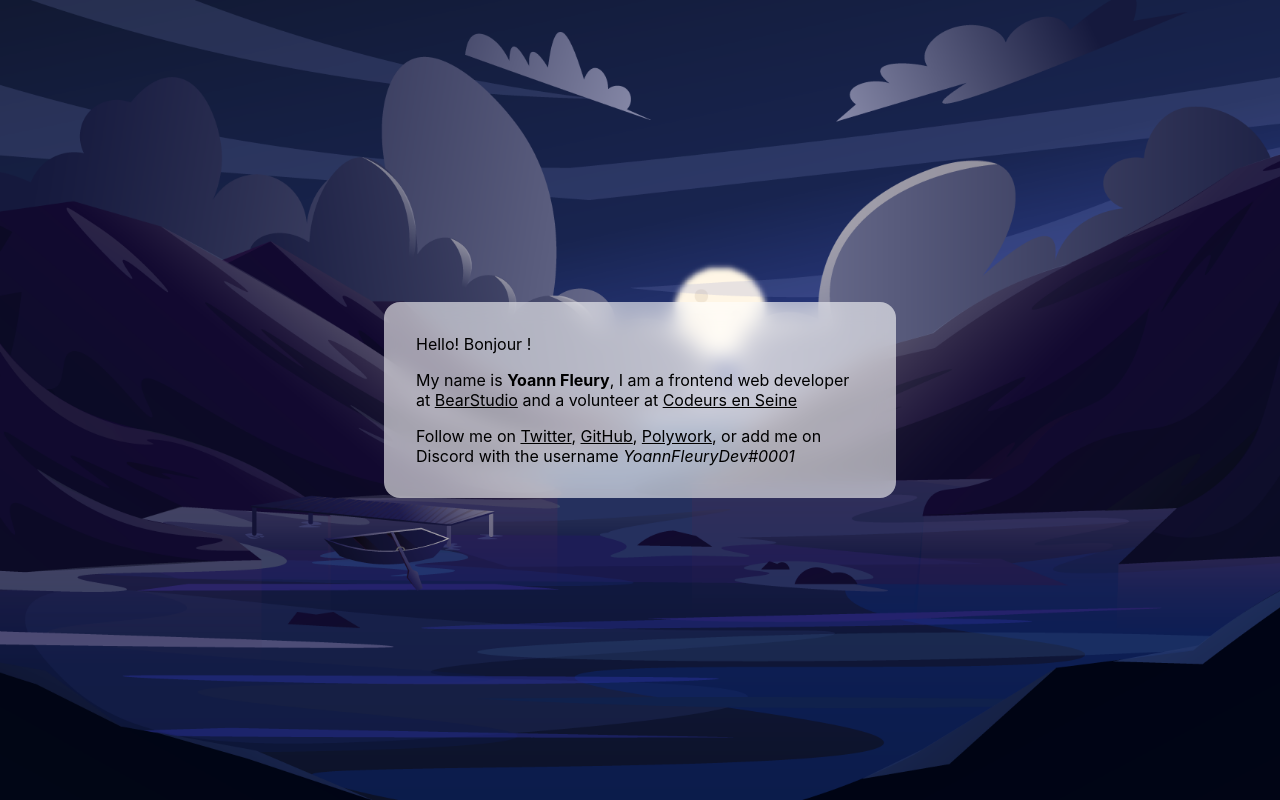
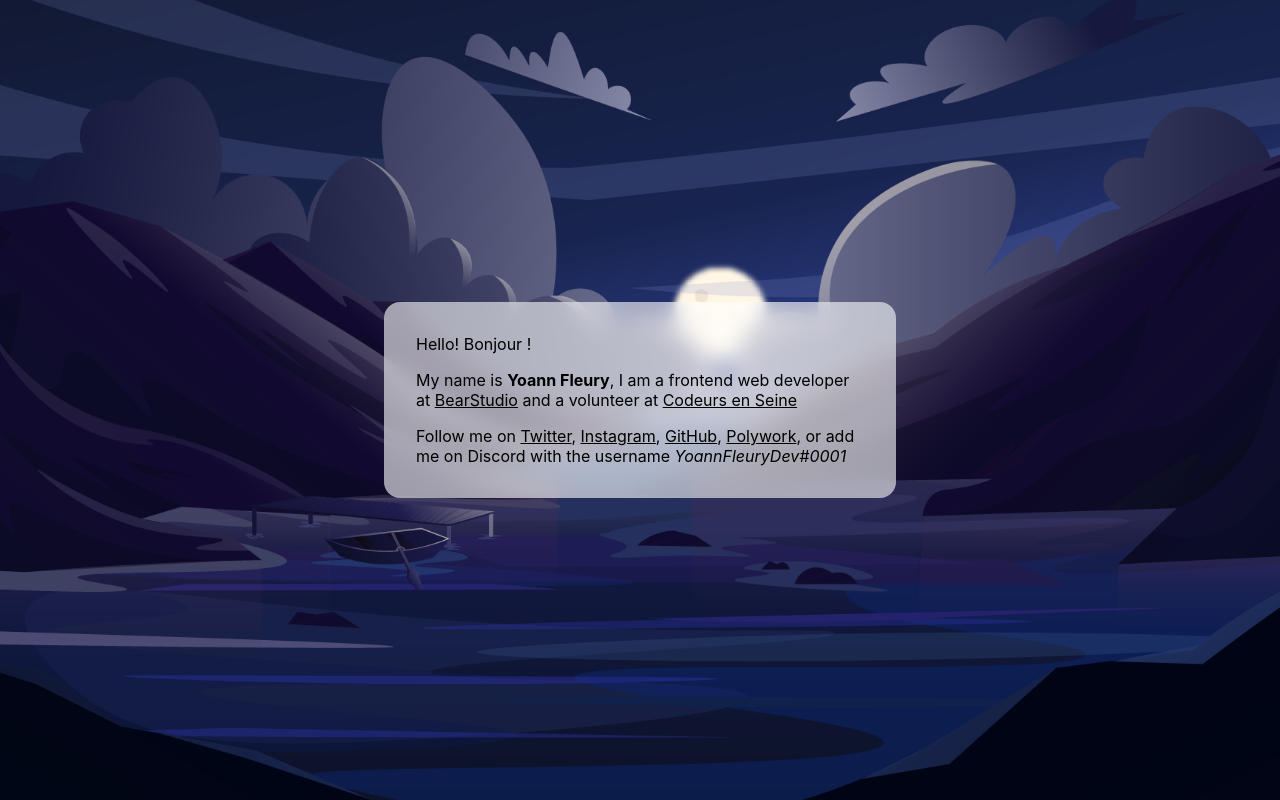
Before and after one commit to yoannfleurydev/yoannfleury.dev, a Next.js app: page / in a window 1280 px wide. Built offline with nearby package versions, Linux system fonts and the light colour scheme.

Commit message:
feat: add instagram link

```diff
--- a/pages/index.tsx
+++ b/pages/index.tsx
@@ -94,6 +94,15 @@ const Home: NextPage<HomeProps> = ({ hours }) => {
             </a>
             ,{" "}
             <a
+              href="https://www.instagram.com/yoannfleurydev"
+              title="Yoann Fleury's Instagram profile"
+              target="_blank"
+              rel="noreferrer"
+            >
+              Instagram
+            </a>
+            ,{" "}
+            <a
               href="https://github.com/yoannfleurydev"
               title="Yoann Fleury's GitHub profile"
               target="_blank"
```
